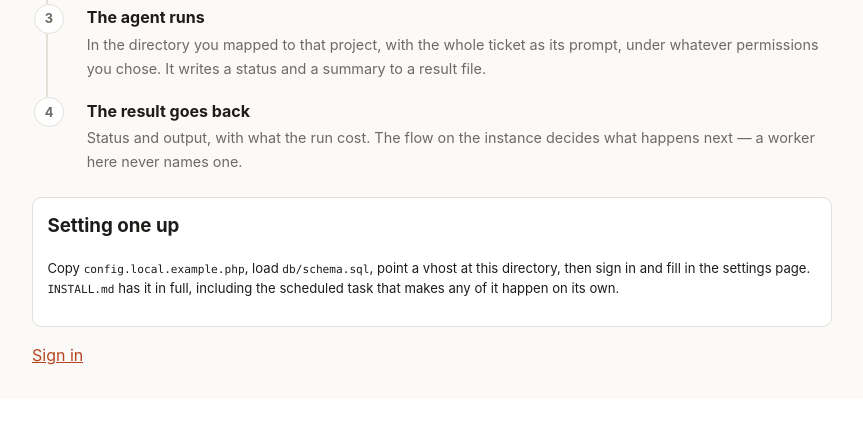
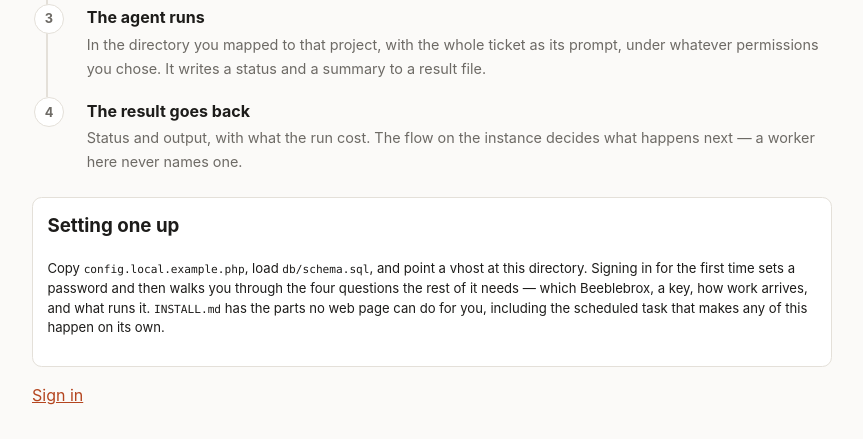
Before and after one commit to j-tools/beeblebrox-local, a PHP site: page / in a window 1280 px wide. Shown: the part 466-905 px from the top of the page, without its empty margins (208-1071 px from the left). Before the commit the page ends 831 px from the top, so only its background shows below. Run offline with PHP 8.4, Linux system fonts and the light colour scheme; data that the repository does not hold is empty; some libraries are stand-ins or nearby versions.

Commit message:
Point the docs at the wizard rather than at the settings page
Three places still told a new arrival to go and fill in a screen of thirteen
fields, which is no longer what happens when they sign in for the first time.

Co-Authored-By: Claude Opus 5 <noreply@anthropic.com>

```diff
--- a/index.php
+++ b/index.php
@@ -55,10 +55,11 @@ if (!$reachable || !bbl_signed_in()) {
 
   <div class="card">
     <h3 style="margin-top:0">Setting one up</h3>
-    <p class="small">Copy <code>config.local.example.php</code>, load <code>db/schema.sql</code>,
-       point a vhost at this directory, then sign in and fill in the settings page.
-       <code>INSTALL.md</code> has it in full, including the scheduled task that makes any of it
-       happen on its own.</p>
+    <p class="small">Copy <code>config.local.example.php</code>, load <code>db/schema.sql</code>, and
+       point a vhost at this directory. Signing in for the first time sets a password and then walks
+       you through the four questions the rest of it needs — which Beeblebrox, a key, how work
+       arrives, and what runs it. <code>INSTALL.md</code> has the parts no web page can do for you,
+       including the scheduled task that makes any of this happen on its own.</p>
   </div>
 
 <?php if (!$reachable): ?>
```
Also changed, not shown: INSTALL.md (+6 -0 lines), README.md.
